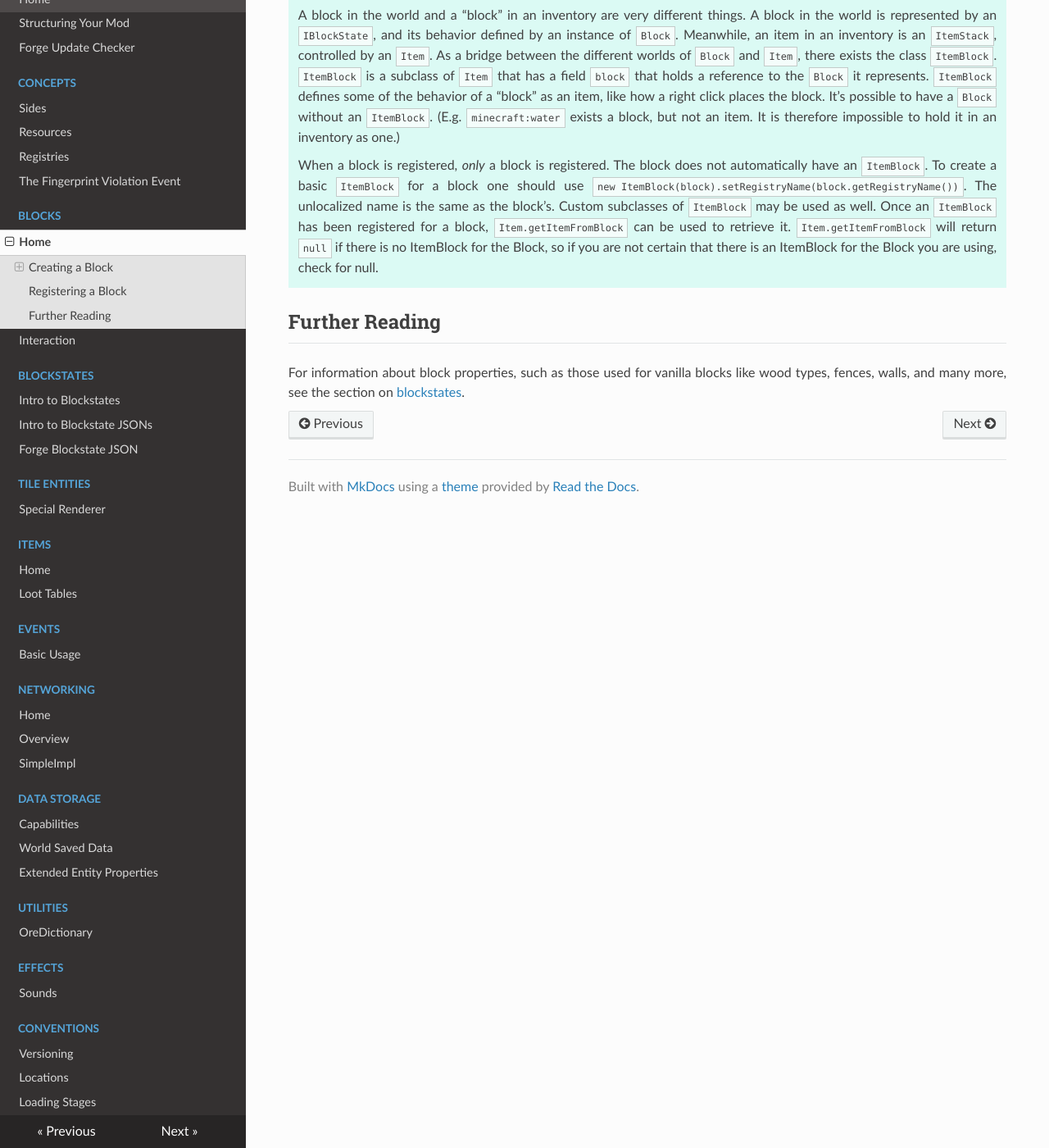
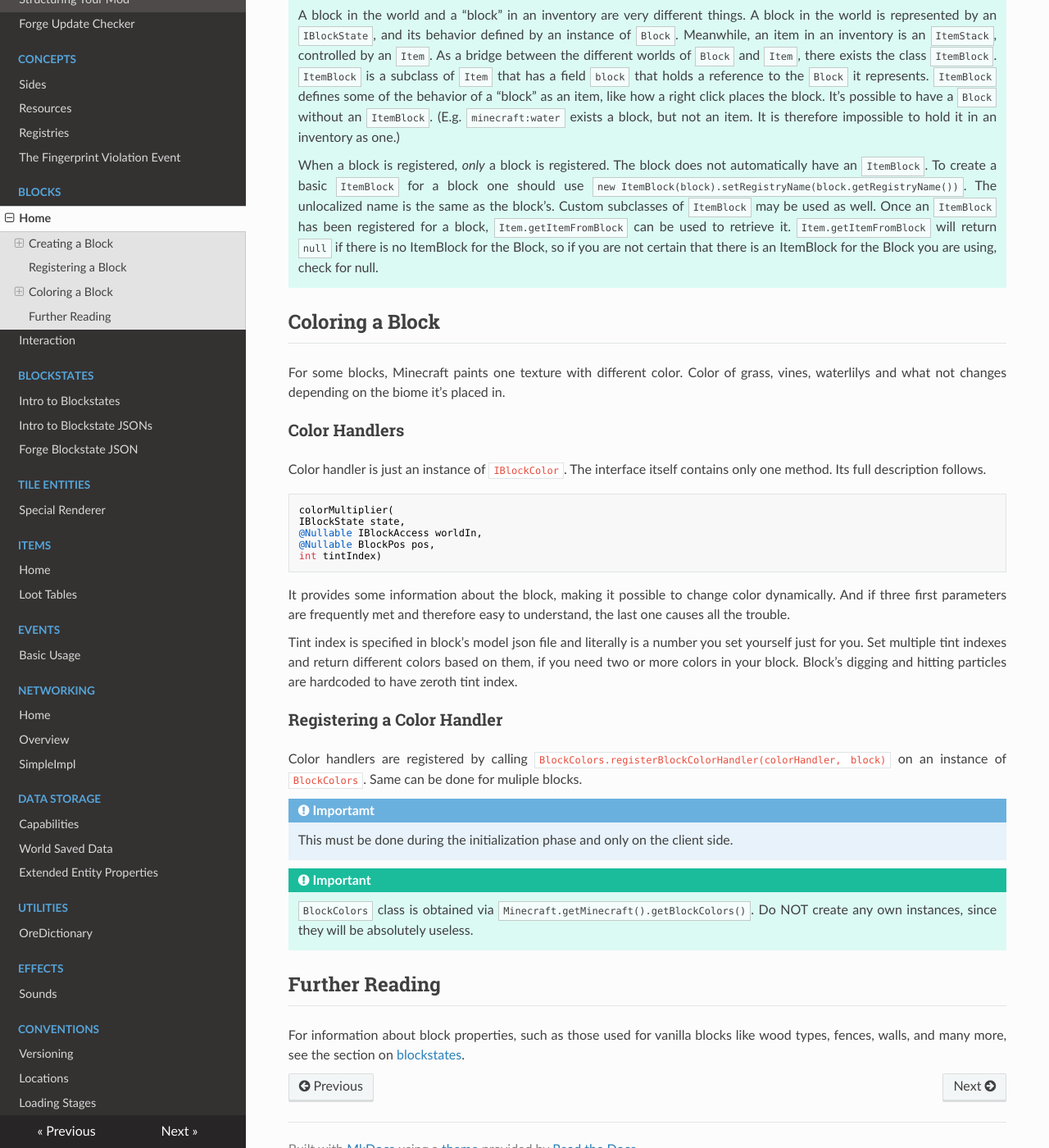
Before and after one commit to MinecraftForge/Documentation, an MkDocs documentation site: the page built from docs/blocks/blocks.md, in a window 1280 px wide and 1400 px high, scrolled down 1249 px. Shown: the whole window at 82% size. Built offline with MkDocs 1.6.1, drawn with Linux system fonts in a browser that asks for light colours; nearby versions of some CDN libraries; old or Windows-style settings are respelled for this version of MkDocs.

Commit message:
Add "Coloring a Block" section to Blocks

````diff
--- a/docs/blocks/blocks.md
+++ b/docs/blocks/blocks.md
@@ -35,6 +35,37 @@ Blocks must be [registered][registering] to function.
 
     When a block is registered, *only* a block is registered. The block does not automatically have an `ItemBlock`. To create a basic `ItemBlock` for a block one should use `new ItemBlock(block).setRegistryName(block.getRegistryName())`. The unlocalized name is the same as the block's. Custom subclasses of `ItemBlock` may be used as well. Once an `ItemBlock` has been registered for a block, `Item.getItemFromBlock` can be used to retrieve it. `Item.getItemFromBlock` will return `null` if there is no ItemBlock for the Block, so if you are not certain that there is an ItemBlock for the Block you are using, check for null.
 
+Coloring a Block
+----------------
+
+For some blocks, Minecraft paints one texture with different color. Color of grass, vines, waterlilys and what not changes depending on the biome it's placed in.
+
+### Color Handlers
+
+Color handler is just an instance of `IBlockColor`. The interface itself contains only one method. Its full description follows.
+
+```java
+colorMultiplier(
+IBlockState state,
+@Nullable IBlockAccess worldIn,
+@Nullable BlockPos pos,
+int tintIndex)
+```
+
+It provides some information about the block, making it possible to change color dynamically. And if three first parameters are frequently met and therefore easy to understand, the last one causes all the trouble.
+
+Tint index is specified in block's model json file and literally is a number you set yourself just for you. Set multiple tint indexes and return different colors based on them, if you need two or more colors in your block. Block's digging and hitting particles are hardcoded to have zeroth tint index.
+
+### Registering a Color Handler
+
+Color handlers are registered by calling `BlockColors.registerBlockColorHandler(colorHandler, block)` on an instance of `BlockColors`. Same can be done for muliple blocks.
+
+!!! importamt
+	This must be done during the initialization phase and only on the client side.
+
+!!! important
+	`BlockColors` class is obtained via `Minecraft.getMinecraft().getBlockColors()`. Do NOT create any own instances, since they will be absolutely useless.
+
 Further Reading
 ---------------
 
````
